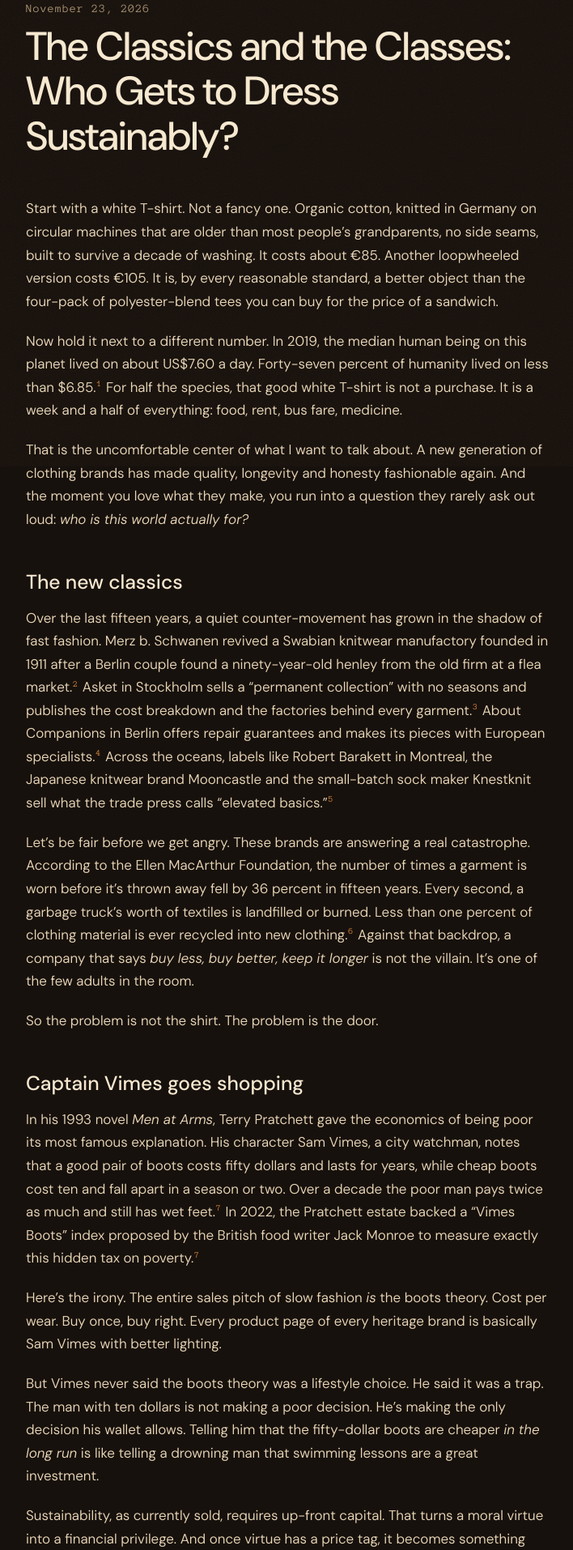
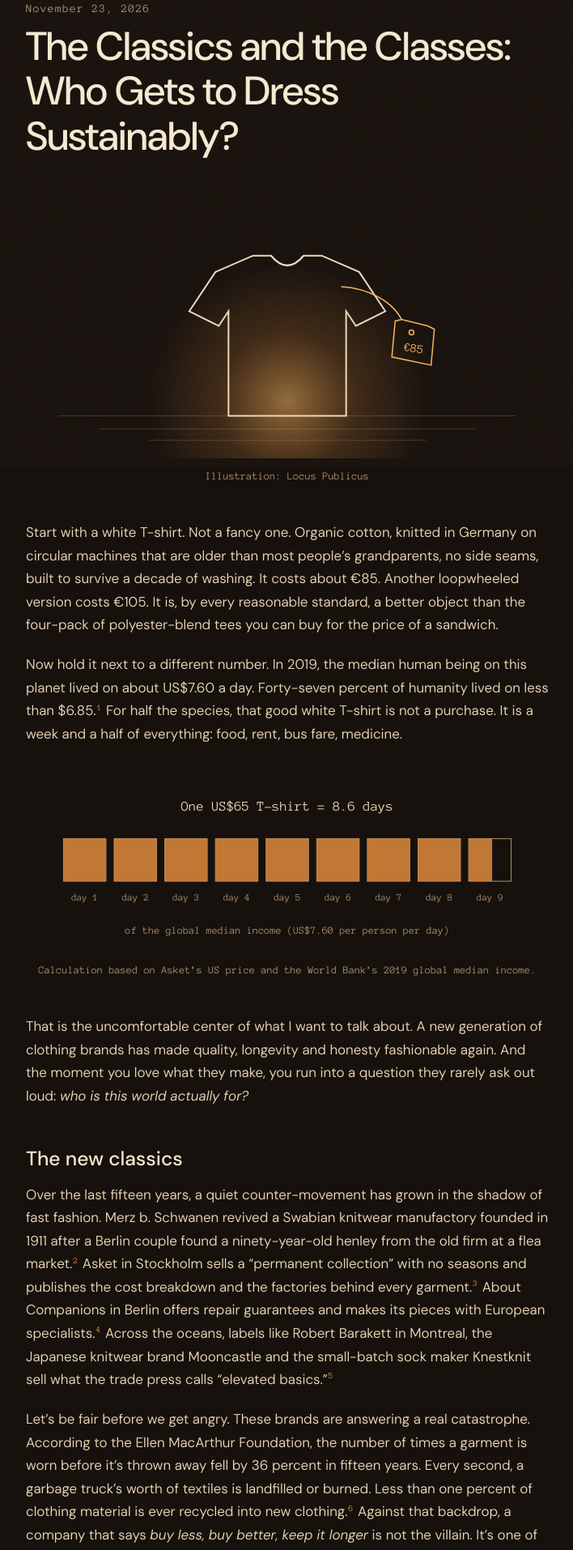
Before and after one commit to locuspublicus/locuspublicus.github.io, a Jekyll site: the page built from _posts/2026-11-23-the-classics-and-the-classes.md, in a window 1280 px wide. Shown: the part 324-2238 px from the top of the page at 81% size, without its empty margins (285-993 px from the left). Built offline with Jekyll 4.4.1, drawn with Linux system fonts in a browser that asks for light colours; some of the changed text lies outside the part shown.

Commit message:
Add illustration and two infographics to first post
Co-Authored-By: Claude Opus 5.5 <noreply@anthropic.com>
Claude-Session: https://claude.ai/code/session_01MQuniueiMLjgEdguUodLpe

```diff
--- a/_posts/2026-11-23-the-classics-and-the-classes.md
+++ b/_posts/2026-11-23-the-classics-and-the-classes.md
@@ -2,12 +2,18 @@
 layout: post
 title: "The Classics and the Classes: Who Gets to Dress Sustainably?"
 date: 2026-11-23 12:00:00 +0100
+excerpt: "Start with a white T-shirt. Organic cotton, built to survive a decade, about €85. Now hold it next to a different number: half of humanity lives on less than $6.85 a day."
 description: "Slow fashion sells us shirts that last a decade. Most of the planet can't afford the first payment. On classism, conscience and the new classics."
 ---
+
+
+<figure class="grafik">{% include grafiken/aufmacher-tshirt.svg %}<figcaption>Illustration: Locus Publicus</figcaption></figure>
 
 Start with a white T-shirt. Not a fancy one. Organic cotton, knitted in Germany on circular machines that are older than most people's grandparents, no side seams, built to survive a decade of washing. It costs about €85. Another loopwheeled version costs €105. It is, by every reasonable standard, a better object than the four-pack of polyester-blend tees you can buy for the price of a sandwich.
 
 Now hold it next to a different number. In 2019, the median human being on this planet lived on about US$7.60 a day. Forty-seven percent of humanity lived on less than $6.85.[^1] For half the species, that good white T-shirt is not a purchase. It is a week and a half of everything: food, rent, bus fare, medicine.
+
+<figure class="grafik">{% include grafiken/tage-medianeinkommen.svg %}<figcaption>Calculation based on Asket’s US price and the World Bank’s 2019 global median income.</figcaption></figure>
 
 That is the uncomfortable center of what I want to talk about. A new generation of clothing brands has made quality, longevity and honesty fashionable again. And the moment you love what they make, you run into a question they rarely ask out loud: *who is this world actually for?*
 
@@ -34,6 +40,9 @@ Sustainability, as currently sold, requires up-front capital. That turns a moral
 We don't have to guess how much of a premium T-shirt's price is the shirt. One of these brands tells us.
 
 Asket sells its standard organic cotton T-shirt for US$65 in its US store. According to its own published breakdown, the garment costs €11.10 to make and deliver: €4.20 for the fabric, €6.30 for labour, €0.40 for trims and €0.30 for transport. It's knitted, dyed, cut and sewn in northern Portugal, and Asket names each facility.[^3]
+
+
+<figure class="grafik">{% include grafiken/kosten-tshirt.svg %}<figcaption>Source: Asket’s published cost breakdown for its standard T-shirt. Components are rounded.</figcaption></figure>
 
 This is genuinely admirable transparency, and it deserves credit precisely because it lets us do the math. The finished shirt costs roughly a sixth of its retail price. The rest pays for design, overhead, marketing, retail, returns, taxes and margin. None of that is a scandal. Small companies with small volumes and honest suppliers are expensive to run.
 
--- a/assets/css/style.css
+++ b/assets/css/style.css
@@ -317,6 +317,17 @@ main { flex: 1; padding: 1.5rem 0 5rem; }
   letter-spacing: 0.06em;
 }
 
+/* Grafiken im Beitrag */
+.grafik { margin: 2.6rem 0; }
+.grafik svg { display: block; width: 100%; height: auto; }
+.grafik figcaption {
+  margin-top: 0.6rem;
+  font-family: var(--maschine);
+  font-size: 0.78rem;
+  color: var(--staub);
+  text-align: center;
+}
+
 /* Fußnoten / Quellen */
 .text sup { line-height: 0; }
 .text sup a, .text a.footnote {
```
Also changed, not shown: _includes/grafiken/aufmacher-tshirt.svg (added), _includes/grafiken/kosten-tshirt.svg (added), _includes/grafiken/tage-medianeinkommen.svg (added).
